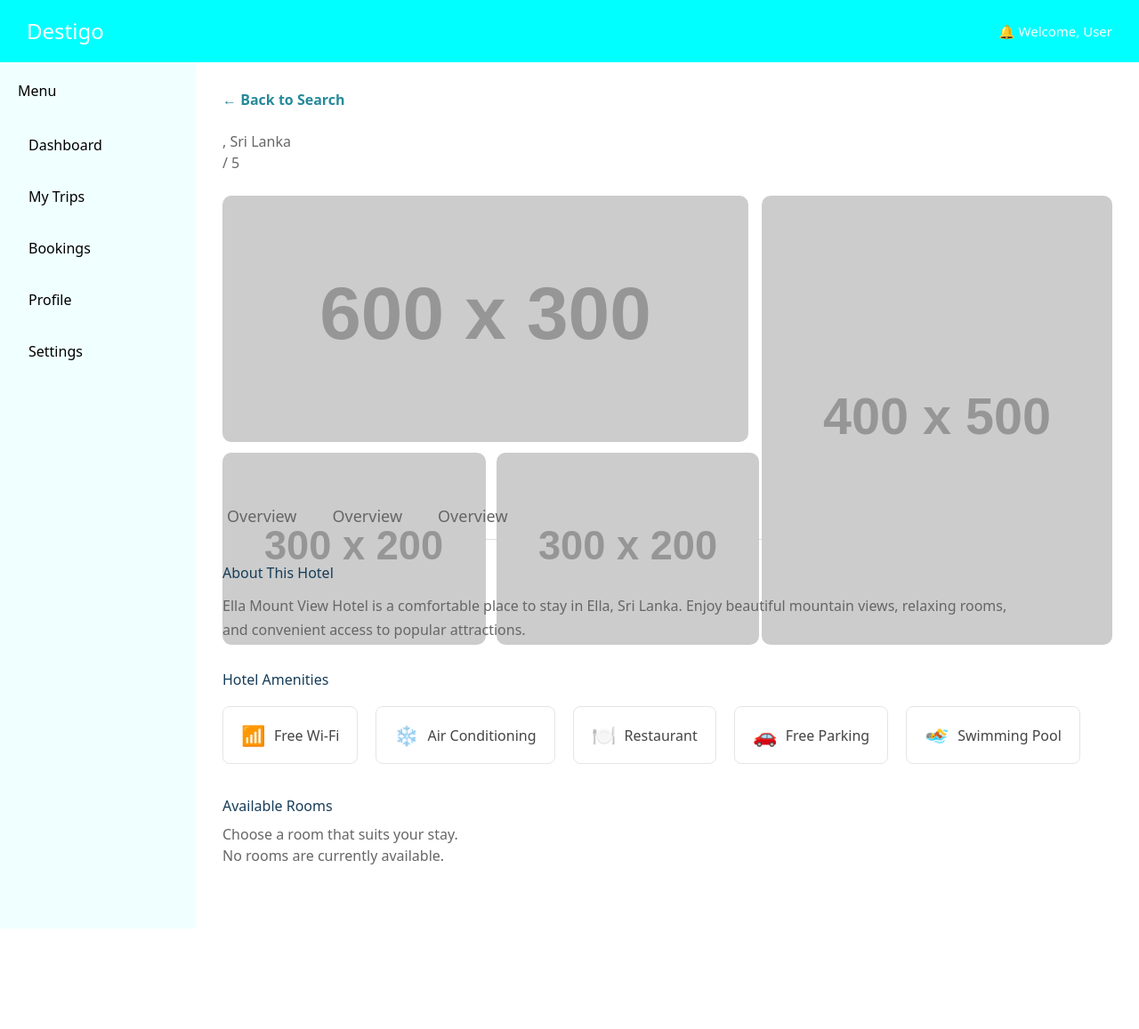
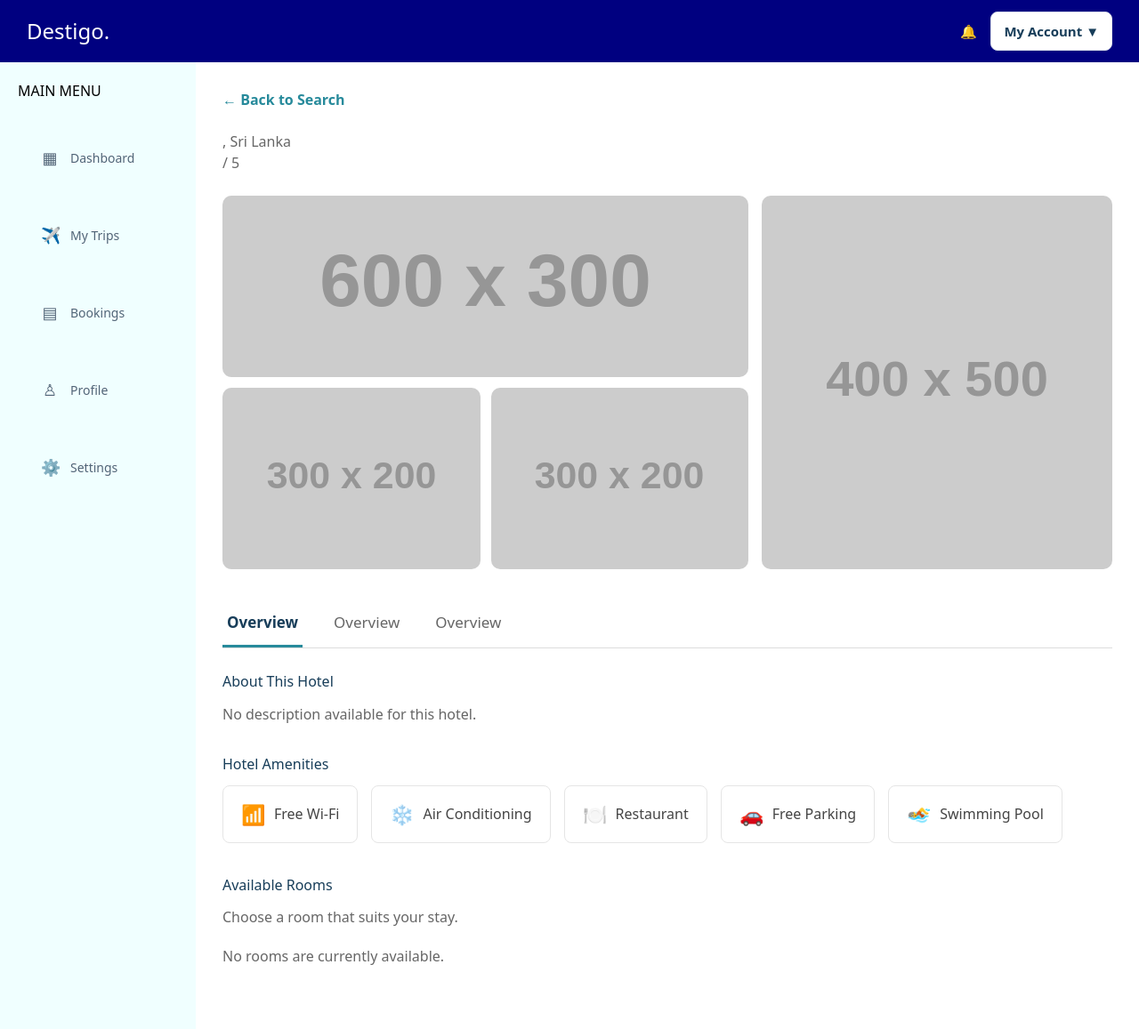
Before and after one commit to Hemaka25/Destigo, a Laravel app: template resources/views/hotel_booking/details.blade.php in a window 1280 px wide. Shown: the whole page at 89% size. Before the commit the page ends 1044 px from the top, so only its background shows below. Run offline with Laravel 12, Linux system fonts and the light colour scheme; the template is opened without the code that fills it, so the values that code supplies are empty; grey boxes labelled with a size stand in for pictures from a placeholder-image service; style sheets or scripts are compiled from the project's sources; parts of the project's set-up code (start-up, migrations or seed data) failed here and were passed over; some libraries are stand-ins or nearby versions.

Commit message:
develop all necessary parts and updated css and other nav bar

```diff
--- a/resources/css/app.css
+++ b/resources/css/app.css
@@ -18,7 +18,7 @@
     justify-content: space-between;
     align-items: center;
     padding: 0px 30px;
-    background-color: aqua;
+    background-color: navy;
     color:white;
 }
 
@@ -55,6 +55,29 @@
     cursor: pointer;
 }
 
+.sidebar li a {
+    display: flex;
+    align-items: center;
+    gap: 13px;
+    padding: 13px 14px;
+    color: #526477;
+    text-decoration: none;
+    font-size: 14px;
+    font-weight: 500;
+    transition: 0.2s ease;
+}
+
+
+.sidebar li a span {
+    width: 20px;
+    font-size: 18px;
+    text-align: center;
+}
+.sidebar li a:hover {
+    background: #EAF4F5;
+    color: #278A9B;
+}
+
 .main-layout{
     display: flex;
     min-height: calc(100vh-70px);
@@ -69,6 +92,66 @@
     background-color:blue;
     border-radius:8px;
     font-weight:bold;
+}
+
+/* Profile Dropdown */
+
+.user-profile {
+    display: flex;
+    align-items: center;
+    gap: 15px;
+}
+
+.profile-dropdown {
+    position: relative;
+}
+
+.profile-dropdown-btn {
+    background: white;
+    border: 1px solid #DCE3EA;
+    color: #173D59;
+    padding: 10px 14px;
+    border-radius: 8px;
+    cursor: pointer;
+    font-weight: 600;
+}
+
+.profile-dropdown-content {
+    display: none;
+    position: absolute;
+    right: 0;
+    top: 100%;
+    min-width: 170px;
+    background: white;
+    border: 1px solid #E5EAF0;
+    border-radius: 8px;
+    box-shadow: 0 5px 15px rgba(0,0,0,0.1);
+    z-index: 1000;
+    padding: 8px 0;
+}
+
+.profile-dropdown:hover .profile-dropdown-content,
+.profile-dropdown:focus-within .profile-dropdown-content {
+    display: block;
+}
+
+.profile-dropdown-content a,
+.profile-dropdown-content form button {
+    display: block;
+    width: 100%;
+    padding: 11px 15px;
+    color: #173D59;
+    text-decoration: none;
+    background: none;
+    border: none;
+    text-align: left;
+    font-size: 14px;
+    cursor: pointer;
+}
+
+.profile-dropdown-content a:hover,
+.profile-dropdown-content form button:hover {
+    background: #E8F1F5;
 }
 
 /*hotel searching part*/
@@ -187,10 +270,46 @@
 }
 
 
+
+/* View Details Button */
+.view-details-btn {
+    display: inline-block;
+    width: 100%;
+    padding: 12px 18px;
+    margin-top: 12px;
+
+    background-color: #173D59;
+    color: #FFFFFF !important;
+
+    border: 2px solid #173D59;
+    border-radius: 8px;
+
+    text-align: center;
+    text-decoration: none !important;
+    font-size: 14px;
+    font-weight: 600;
+
+    box-sizing: border-box;
+    cursor: pointer;
+    transition: all 0.3s ease;
+}
+
+.view-details-btn:hover {
+    background-color: #278A9B;
+    border-color: #278A9B;
+    color: #FFFFFF !important;
+}
+
+
 /* Hotel Details Page */
-/* Hotel Details Header */
+
+/* ===== HOTEL DETAILS PAGE ===== */
+
 .hotel-details {
-    margin-bottom: 25px;
+    width: 100%;
+    max-width: 1400px;
+    margin: 0 auto 30px;
+    box-sizing: border-box;
 }
 
 .hotel-details > a {
@@ -203,95 +322,94 @@
 
 .hotel-details h2 {
     color: #173D59;
-    margin: 0 0 8px 0;
+    margin: 0 0 8px;
 }
 
 .hotel-details p {
-    margin: 0;
     color: #666;
 }
 
-/* Hotel Image Gallery */
+/* ===== HOTEL IMAGE GALLERY ===== */
+
 .hotel-gallery {
     display: grid;
     grid-template-columns: 1.5fr 1fr;
+    grid-template-rows: 420px;
     gap: 15px;
     width: 100%;
-    max-width: 1100px;
-    height: 300px;
-    margin: 25px auto 35px 0;
+    margin: 25px 0 35px;
     box-sizing: border-box;
 }
 
 .gallery-left {
-    display: flex;
-    flex-direction: column;
+    display: grid;
+    grid-template-rows: 1fr 1fr;
     gap: 12px;
     min-width: 0;
+    min-height: 0;
 }
 
-.gallery-left > img {
+.gallery-left > img,
+.gallery-bottom img,
+.gallery-right img {
+    display: block;
     width: 100%;
-    height: 55%;
+    height: 100%;
+    min-width: 0;
+    min-height: 0;
     object-fit: cover;
     border-radius: 10px;
 }
 
 .gallery-bottom {
-    display: flex;
+    display: grid;
+    grid-template-columns: 1fr 1fr;
     gap: 12px;
-    height: 45%;
-}
-
-.gallery-bottom img {
-    width: 50%;
-    height: 100%;
-    object-fit: cover;
-    border-radius: 10px;
+    min-width: 0;
+    min-height: 0;
 }
 
 .gallery-right {
     min-width: 0;
+    min-height: 0;
+    overflow: hidden;
 }
 
-.gallery-right img {
-    width: 100%;
-    height: 100%;
-    object-fit: cover;
-    border-radius: 10px;
+/* ===== HOTEL TABS ===== */
+
+.hotel-tabs {
+    display: flex;
+    flex-wrap: wrap;
+    gap: 30px;
+    border-bottom: 1px solid #ddd;
+    margin-bottom: 25px;
 }
 
-/* hotel tabs and info styles*/
-
-.hotel-tabs{
-    display:flex;
-    gap:30px;
-    border-bottom: 1px solid #ddd;
-    margin-bottom:25px;
-}
-
-.hotel-tabs button{
+.hotel-tabs button {
     background: none;
     border: none;
-    padding:12px 5px;
+    border-bottom: 3px solid transparent;
+    padding: 12px 5px;
     color: #666;
-    font-size: 18px;
+    font-size: 17px;
     cursor: pointer;
 }
 
-.hotel-tabs button .active{
-    color:#173D59;
+.hotel-tabs button.active {
+    color: #173D59;
     font-weight: bold;
-    border-bottom: 3px solid #278A9B;
+    border-bottom-color: #278A9B;
 }
 
-/* Hotel Overview */
+/* ===== HOTEL OVERVIEW ===== */
+
 .hotel-overview {
-    margin-top: 20px;
-    margin-bottom: 30px;
+    margin: 20px 0 30px;
 }
 
-.hotel-overview h2 {
+.hotel-overview h2,
+.hotel-amenities h2,
+.available-rooms h2 {
     color: #173D59;
     margin-bottom: 12px;
 }
@@ -302,28 +420,23 @@
     max-width: 900px;
 }
 
-/* Hotel Amenities */
+/* ===== HOTEL AMENITIES ===== */
+
 .hotel-amenities {
-    margin-top: 30px;
-    margin-bottom: 35px;
-}
-
-.hotel-amenities h2 {
-    color: #173D59;
-    margin-bottom: 18px;
+    margin: 30px 0 35px;
 }
 
 .amenities-list {
     display: flex;
     flex-wrap: wrap;
-    gap: 20px;
+    gap: 15px;
 }
 
 .amenity-item {
     display: flex;
     align-items: center;
     gap: 10px;
-    background-color: white;
+    background: white;
     padding: 15px 20px;
     border-radius: 8px;
     border: 1px solid #e5e5e5;
@@ -338,15 +451,10 @@
     color: #444;
 }
 
-/* Available Rooms */
+/* ===== AVAILABLE ROOMS ===== */
+
 .available-rooms {
-    margin-top: 35px;
-    margin-bottom: 40px;
-}
-
-.available-rooms h2 {
-    color: #173D59;
-    margin-bottom: 8px;
+    margin: 35px 0 40px;
 }
 
 .room-subtitle {
--- a/resources/views/hotel_booking/details.blade.php
+++ b/resources/views/hotel_booking/details.blade.php
@@ -44,10 +44,8 @@
     <h2>About This Hotel</h2>
 
     <p>
-        Ella Mount View Hotel is a comfortable place to stay in Ella,
-        Sri Lanka. Enjoy beautiful mountain views, relaxing rooms,
-        and convenient access to popular attractions.
-    </p>
+    {{ $hotel->description ?? 'No description available for this hotel.' }}
+</p>
 
 </div>
 
--- a/resources/views/layouts/nav.blade.php
+++ b/resources/views/layouts/nav.blade.php
@@ -17,13 +17,55 @@
 
         <!-- Top Navbar -->
         <header class="top-navbar">
+
             <div class="logo">
-                <h2>Destigo</h2>
+                <h2>Destigo<span>.</span></h2>
             </div>
 
             <div class="user-profile">
-                <span>🔔</span>
-                <span>Welcome, {{ auth()->user()->full_name ?? 'User' }}</span>
+
+                <span class="notification-icon">🔔</span>
+
+                @auth
+                    <div class="profile-dropdown">
+
+                        <button type="button" class="profile-dropdown-btn">
+                            <span class="profile-avatar">
+                                {{ strtoupper(substr(auth()->user()->full_name, 0, 1)) }}
+                            </span>
+
+                            {{ auth()->user()->full_name }}
+
+                            <span class="dropdown-arrow">▼</span>
+                        </button>
+
+                        <div class="profile-dropdown-content">
+
+                            <a href="{{ url('/profile') }}">My Profile</a>
+
+                            <form action="{{ url('/logout') }}" method="POST">
+                                @csrf
+                                <button type="submit">Logout</button>
+                            </form>
+
+                        </div>
+                    </div>
+                @else
+                    <div class="profile-dropdown">
+
+                        <button type="button" class="profile-dropdown-btn">
+                            My Account
+                            <span class="dropdown-arrow">▼</span>
+                        </button>
+
+                        <div class="profile-dropdown-content">
+                            <a href="{{ url('/login') }}">Login</a>
+                            <a href="{{ url('/register') }}">Create Account</a>
+                        </div>
+
+                    </div>
+                @endauth
+
             </div>
         </header>
 
@@ -33,41 +75,41 @@
             <!-- Sidebar -->
             <aside class="sidebar">
 
-                <h3>Menu</h3>
+                <h3>MAIN MENU</h3>
 
                 <ul>
 
-                    <!-- Dashboard -->
                     <li class="{{ request()->is('dashboard') ? 'active' : '' }}">
                         <a href="{{ url('/dashboard') }}">
+                            <span>▦</span>
                             Dashboard
                         </a>
                     </li>
 
-                    <!-- My Trips -->
                     <li class="{{ request()->is('my_trips*') ? 'active' : '' }}">
                         <a href="#">
+                            <span>✈</span>
                             My Trips
                         </a>
                     </li>
 
-                    <!-- Bookings / Booking History -->
                     <li class="{{ request()->is('booking_history') ? 'active' : '' }}">
                         <a href="{{ url('/booking_history') }}">
+                            <span>▤</span>
                             Bookings
                         </a>
                     </li>
 
-                    <!-- Profile -->
                     <li class="{{ request()->is('profile') ? 'active' : '' }}">
                         <a href="{{ url('/profile') }}">
+                            <span>♙</span>
                             Profile
                         </a>
                     </li>
 
-                    <!-- Settings -->
                     <li>
                         <a href="#">
+                            <span>⚙</span>
                             Settings
                         </a>
                     </li>
```
Also changed, not shown: other parts of resources/css/app.css (+38 -20 lines).
